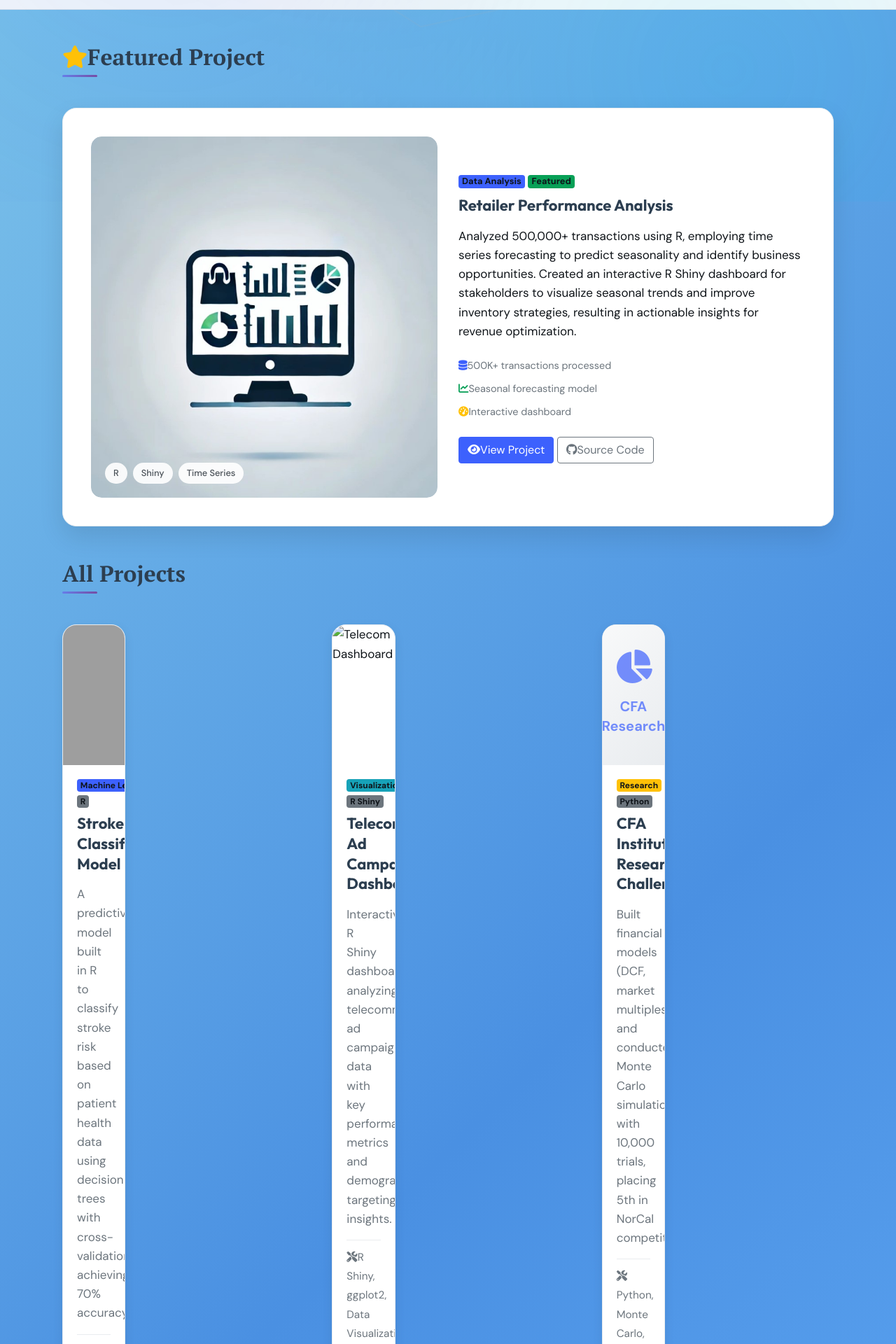
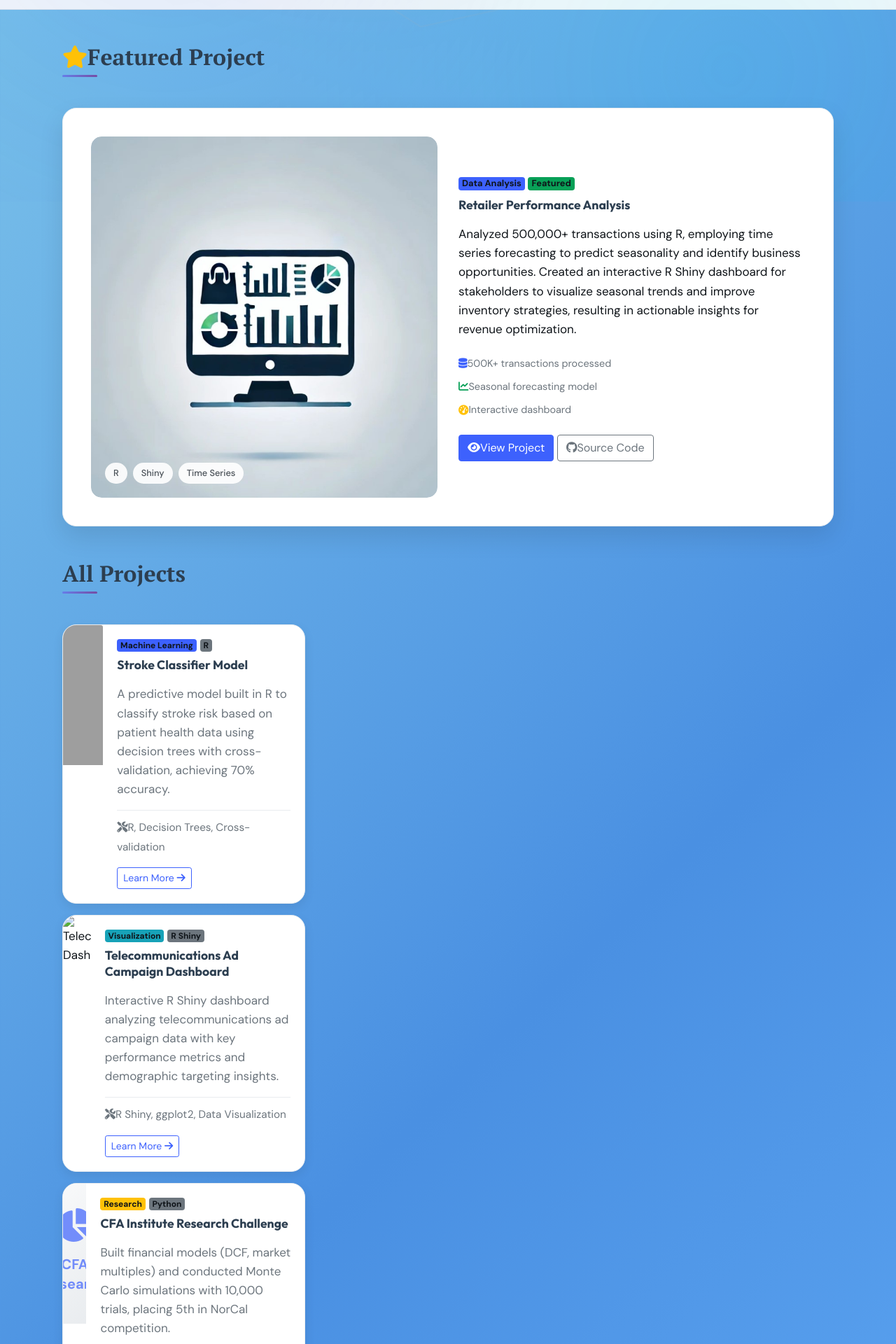
Before and after one commit to kaungthiha/kaungthiha.github.io, a Jekyll site: the page built from pages/projects.html, in a window 1280 px wide. Shown: the part 632-2552 px from the top of the page at 70% size. Built offline with Jekyll 4.4.1, drawn with Linux system fonts in a browser that asks for light colours; grey boxes are pictures that could not be loaded.

Commit message:
projects v8

```diff
--- a/assets/css/landing.css
+++ b/assets/css/landing.css
@@ -1117,79 +1117,79 @@ section {
   opacity: 1;
 }
 
-/* Projects Grid */
+/* Projects List — vertical pill stack */
 .projects-grid {
-  display: grid;
-  grid-template-columns: repeat(auto-fill, minmax(300px, 1fr));
-  gap: 1.5rem;
+  display: flex;
+  flex-direction: column;
+  gap: 1rem;
 }
 
 .project-card {
   background: white;
-  border-radius: 20px;
+  border-radius: 16px;
   border: 1.5px solid rgba(0, 102, 255, 0.12);
-  padding: 0;
   overflow: hidden;
   box-shadow: var(--shadow-sm);
   transition: var(--transition);
   display: flex;
-  flex-direction: column;
+  flex-direction: row;
+  align-items: stretch;
   cursor: pointer;
+  gap: 0;
+}
+
+.project-card:hover {
+  transform: translateX(4px);
+  box-shadow: var(--shadow-md);
+  border-color: var(--electric-blue);
+}
+
+.project-card:focus-visible {
+  outline: 3px solid var(--electric-blue);
+  outline-offset: 3px;
 }
 
 .project-card-thumb {
-  width: 100%;
-  height: 160px;
+  width: 110px;
+  flex-shrink: 0;
   object-fit: contain;
   background: #edf4ff;
   display: block;
-  flex-shrink: 0;
-}
-
-.project-card > .project-card-header,
-.project-card > .project-title,
-.project-card > .project-blurb,
-.project-card > .project-card-cta {
-  padding-left: 1.75rem;
-  padding-right: 1.75rem;
-}
-
-.project-card > .project-card-header { padding-top: 1.5rem; }
-.project-card > .project-card-cta   { padding-bottom: 1.75rem; }
-
-.project-card:hover {
-  transform: translateY(-6px);
-  box-shadow: var(--shadow-lg);
-  border-color: var(--electric-blue);
-}
-
-.project-card:focus-visible {
-  outline: 3px solid var(--electric-blue);
-  outline-offset: 3px;
+  padding: 0.75rem;
+}
+
+.project-card-body {
+  display: flex;
+  flex-direction: column;
+  gap: 0.35rem;
+  padding: 1.1rem 1.5rem 1.1rem 1rem;
+  flex: 1;
+  min-width: 0;
 }
 
 .project-card-header {
   display: flex;
   align-items: center;
-  gap: 0.5rem;
+  gap: 0.4rem;
+  flex-wrap: wrap;
 }
 
 .project-tag {
   font-family: 'Outfit', sans-serif;
-  font-size: 0.75rem;
+  font-size: 0.7rem;
   font-weight: 700;
   color: var(--electric-blue);
   background: rgba(0, 102, 255, 0.08);
   border: 1px solid rgba(0, 102, 255, 0.2);
   border-radius: 9999px;
-  padding: 0.25rem 0.875rem;
+  padding: 0.2rem 0.65rem;
   letter-spacing: 0.04em;
   text-transform: uppercase;
 }
 
 .project-title {
   font-family: 'Outfit', sans-serif;
-  font-size: 1.375rem;
+  font-size: 1.1rem;
   font-weight: 700;
   color: var(--text-dark);
   margin: 0;
@@ -1197,26 +1197,26 @@ section {
 }
 
 .project-blurb {
-  font-size: 1rem;
+  font-size: 0.9rem;
   color: var(--text-secondary);
-  line-height: 1.7;
+  line-height: 1.6;
   margin: 0;
-  flex: 1;
 }
 
 .project-card-cta {
   font-family: 'Outfit', sans-serif;
-  font-size: 0.9rem;
+  font-size: 0.85rem;
   font-weight: 600;
   color: var(--electric-blue);
   display: inline-flex;
   align-items: center;
-  gap: 0.4rem;
+  gap: 0.35rem;
   transition: gap 0.2s ease;
+  margin-top: 0.1rem;
 }
 
 .project-card:hover .project-card-cta {
-  gap: 0.7rem;
+  gap: 0.6rem;
 }
 
 /* Project Abstract Modal */
--- a/index.html
+++ b/index.html
@@ -148,12 +148,14 @@ comments: false
                role="button" tabindex="0"
                aria-haspopup="dialog">
             <img class="project-card-thumb" src="{{ site.baseurl }}/assets/images/lumber.jpg" alt="">
+            <div class="project-card-body">
               <div class="project-card-header">
                 <span class="project-tag">Product Analysis</span>
               </div>
               <h3 class="project-title">Early Wage Access Feature</h3>
               <p class="project-blurb">A product case for launching an EWA feature for construction workforces</p>
               <span class="project-card-cta">Read more <i class="fas fa-arrow-right"></i></span>
+            </div>
           </div>
 
           <div class="project-card"
@@ -164,6 +166,7 @@ comments: false
                role="button" tabindex="0"
                aria-haspopup="dialog">
             <img class="project-card-thumb" src="{{ site.baseurl }}/assets/images/Outbuild.jpg" alt="">
+            <div class="project-card-body">
               <div class="project-card-header">
                 <span class="project-tag">Sales Enablement</span>
                 <span class="project-tag">AI / Automation</span>
@@ -172,12 +175,14 @@ comments: false
               <p class="project-blurb">AE/SDR onboarding at a construction tech startup from 4 weeks to ~1 week using Claude, Notion, Google Forms, and n8n.</p>
               <span class="project-card-cta">Read more <i class="fas fa-arrow-right"></i></span>
             </div>
+          </div>
 
           <div class="project-card"
                data-project="instacart"
                role="button" tabindex="0"
                aria-haspopup="dialog">
             <img class="project-card-thumb" src="{{ site.baseurl }}/assets/images/instacart.jpg" alt="">
+            <div class="project-card-body">
               <div class="project-card-header">
                 <span class="project-tag">Product Analytics</span>
                 <span class="project-tag">Data</span>
@@ -185,6 +190,7 @@ comments: false
               <h3 class="project-title">Instacart Reddit Pulse Dashboard</h3>
               <p class="project-blurb">A dashboard giving the Instacart team real-time sentiment from top Reddit threads on Instacart and the gig economy.</p>
               <span class="project-card-cta">Read more <i class="fas fa-arrow-right"></i></span>
+            </div>
           </div>
 
         </div>
```
Lines whose indentation alone changed are shown as unchanged.
